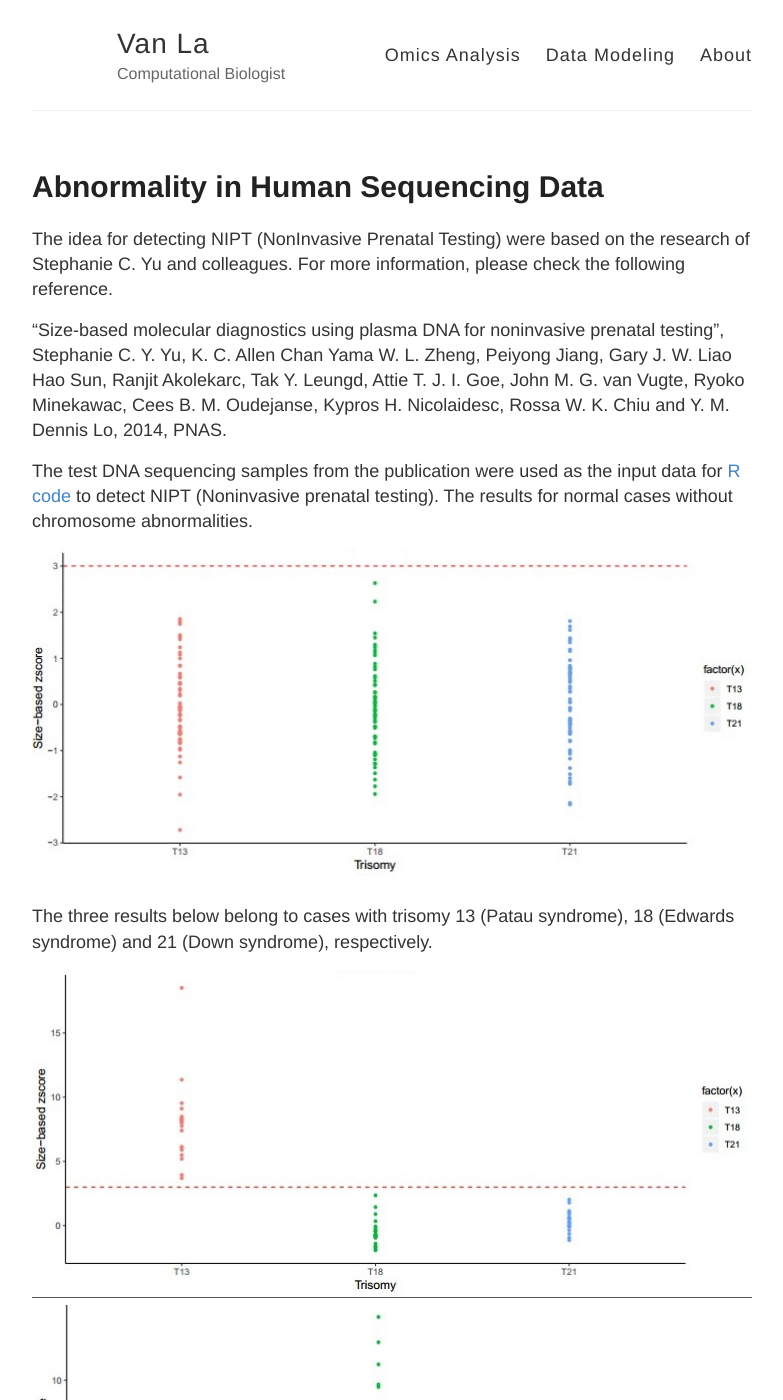
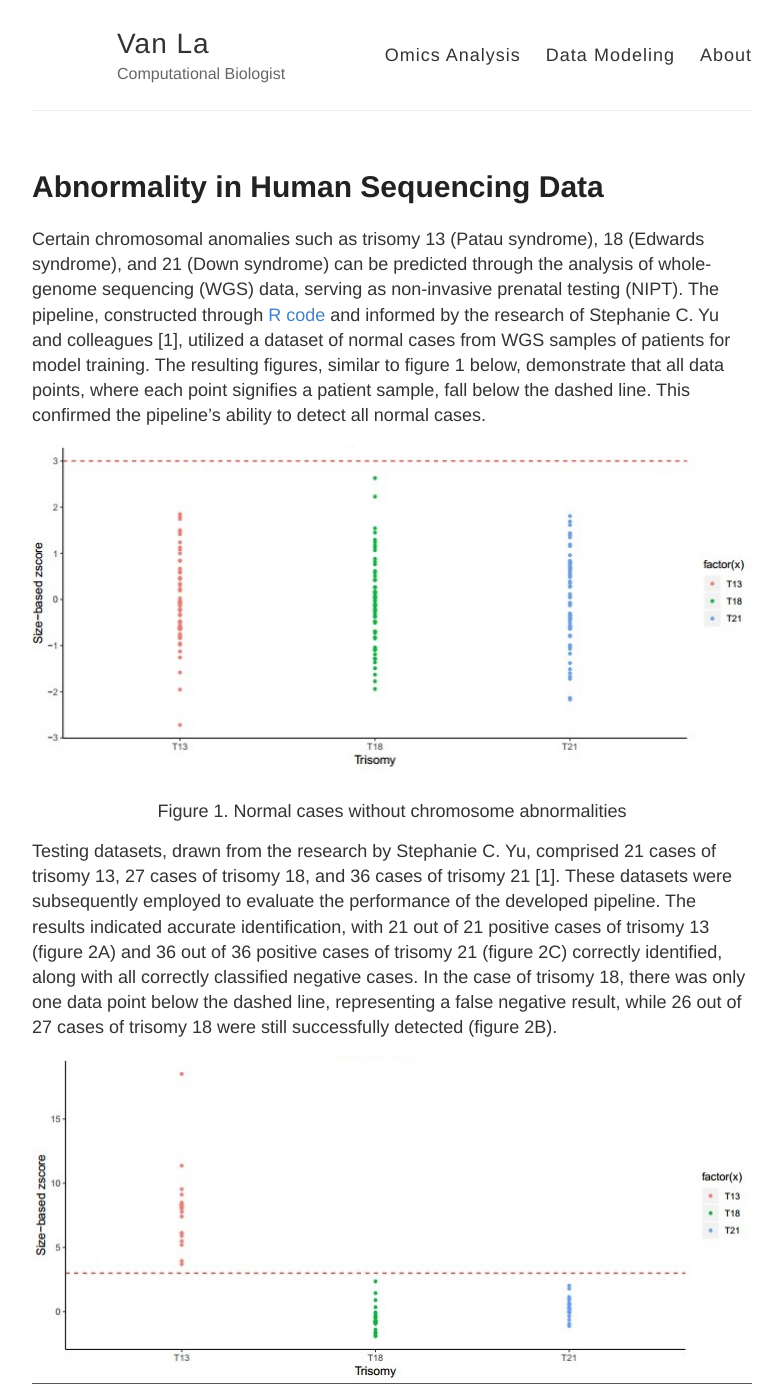
Before and after one commit to vanngocthuyla/Data_Analysis, a Jekyll site: the page built from pages/sequencing/NIPT.md, in a window 1280 px wide and 1400 px high. Shown: the whole window, without its empty margins (248-1031 px from the left). Built offline with Jekyll 4.4.1, drawn with Linux system fonts in a browser that asks for light colours; our own code applies the rules of GitHub Pages for plain Markdown files; some of the changed text lies outside the part shown.

Commit message:
Update NIPT.md

```diff
--- a/pages/sequencing/NIPT.md
+++ b/pages/sequencing/NIPT.md
@@ -1,17 +1,22 @@
 # Abnormality in Human Sequencing Data
 
-The idea for detecting NIPT (NonInvasive Prenatal Testing) were based on the research of Stephanie C. Yu and colleagues. For more information, please check the following reference.
-
-"Size-based molecular diagnostics using plasma DNA for noninvasive prenatal testing", Stephanie C. Y. Yu, K. C. Allen Chan Yama W. L. Zheng, Peiyong Jiang, Gary J. W. Liao Hao Sun, Ranjit Akolekarc, Tak Y. Leungd, Attie T. J. I. Goe, John M. G. van Vugte, Ryoko Minekawac, Cees B. M. Oudejanse, Kypros H. Nicolaidesc, Rossa W. K. Chiu and Y. M. Dennis Lo, 2014, PNAS.
-
-The test DNA sequencing samples from the publication were used as the input data for [R code](https://github.com/vanngocthuyla/Data_Analysis/tree/gh-pages/scripts/sequencing/NIPT.R) to detect NIPT (Noninvasive prenatal testing). The results for normal cases without chromosome abnormalities.
+Certain chromosomal anomalies such as trisomy 13 (Patau syndrome), 18 (Edwards syndrome), and 21 (Down syndrome) can be predicted through the analysis of whole-genome sequencing (WGS) data, serving as non-invasive prenatal testing (NIPT). The pipeline, constructed through [R code](https://github.com/vanngocthuyla/Data_Analysis/tree/gh-pages/scripts/sequencing/NIPT.R) and informed by the research of Stephanie C. Yu and colleagues [1], utilized a dataset of normal cases from WGS samples of patients for model training. The resulting figures, similar to figure 1 below, demonstrate that all data points, where each point signifies a patient sample, fall below the dashed line. This confirmed the pipeline's ability to detect all normal cases.
 
 <div align="center"> <img src='https://vanngocthuyla.github.io/Data_Analysis/images/sequencing/NIPT_Normal.jpg' width="800"> </div>
+<p style="text-align:center"> Figure 1. Normal cases without chromosome abnormalities </p>
 
-The three results below belong to cases with trisomy 13 (Patau syndrome), 18 (Edwards syndrome) and 21 (Down syndrome), respectively.
+Testing datasets, drawn from the research by Stephanie C. Yu, comprised 21 cases of trisomy 13, 27 cases of trisomy 18, and 36 cases of trisomy 21 [1]. These datasets were subsequently employed to evaluate the performance of the developed pipeline. The results indicated accurate identification, with 21 out of 21 positive cases of trisomy 13 (figure 2A) and 36 out of 36 positive cases of trisomy 21 (figure 2C) correctly identified, along with all correctly classified negative cases. In the case of trisomy 18, there was only one data point below the dashed line, representing a false negative result, while 26 out of 27 cases of trisomy 18 were still successfully detected (figure 2B).
 
 <div align="center"> <img src='https://vanngocthuyla.github.io/Data_Analysis/images/sequencing/NIPT_T13.jpg' width="800"> </div>
+<p style="text-align:center"> A</p>
 
 <div align="center"> <img src='https://vanngocthuyla.github.io/Data_Analysis/images/sequencing/NIPT_T18.jpg' width="800"> </div>
+<p style="text-align:center"> B</p>
 
 <div align="center"> <img src='https://vanngocthuyla.github.io/Data_Analysis/images/sequencing/NIPT_T21.jpg' width="800"> </div>
+<p style="text-align:center"> C</p>
+<p style="text-align:center"> Figure 2. Testing datasets for NIPT</p>
+
+The testing results demonstrated that the pipeline achieved 100% accuracy in detecting trisomy 13 and 21, and 98.81% accuracy for trisomy 18.
+
+[1] Size-based molecular diagnostics using plasma DNA for noninvasive prenatal testing", Stephanie C. Y. Yu, K. C. Allen Chan Yama W. L. Zheng, Peiyong Jiang, Gary J. W. Liao Hao Sun, Ranjit Akolekarc, Tak Y. Leungd, Attie T. J. I. Goe, John M. G. van Vugte, Ryoko Minekawac, Cees B. M. Oudejanse, Kypros H. Nicolaidesc, Rossa W. K. Chiu and Y. M. Dennis Lo, 2014, PNAS.
```
